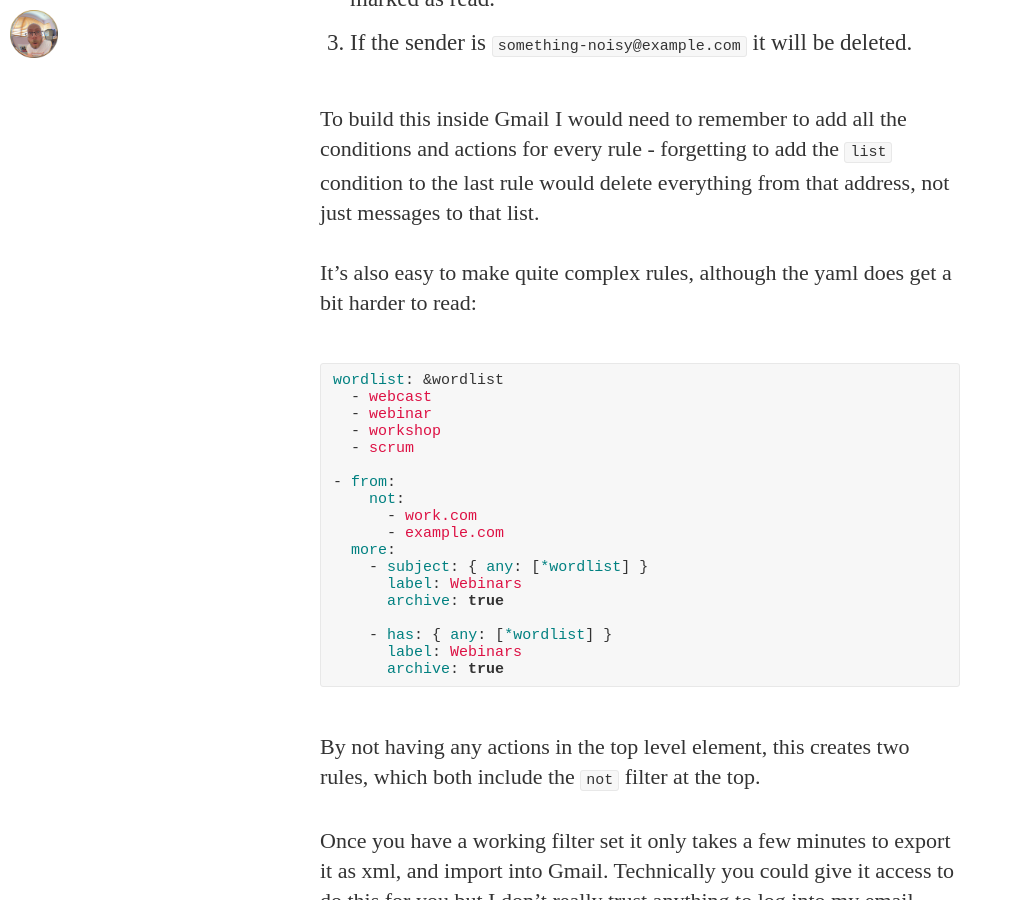
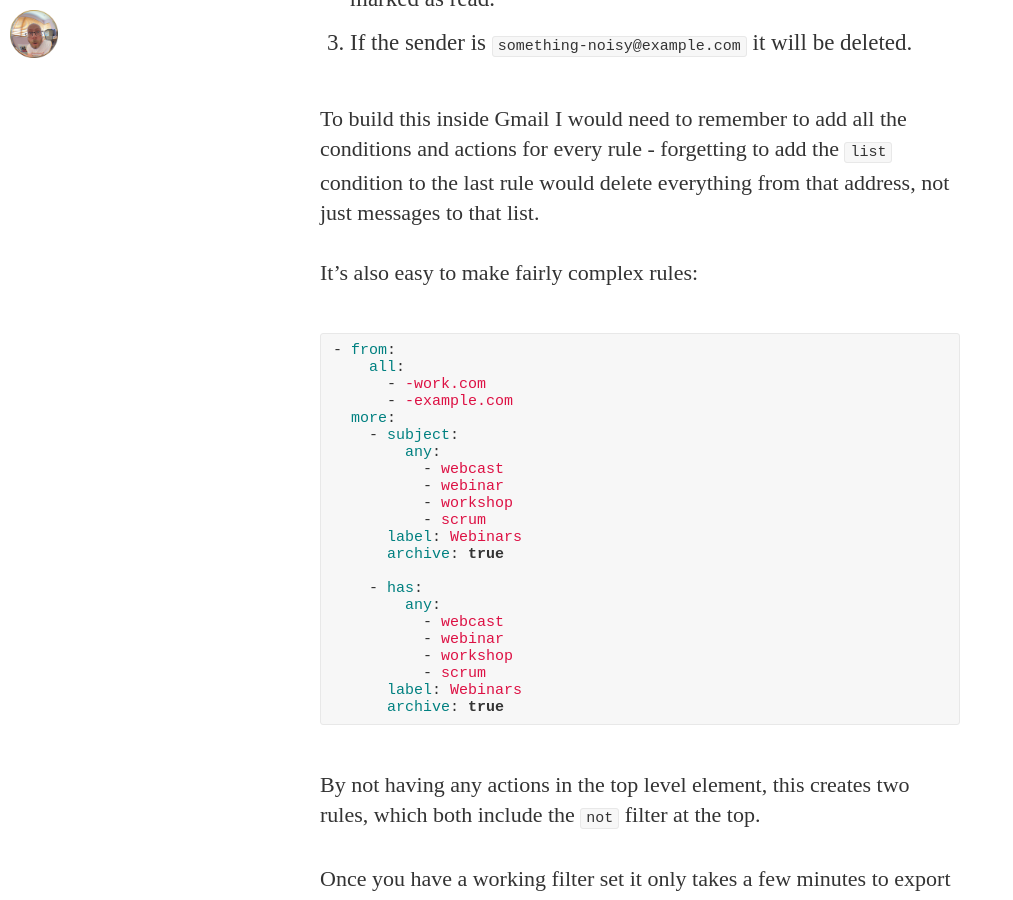
Before and after one commit to tom-henderson/tom-henderson.github.io, a Jekyll site: the page built from _posts/2022-01-11-wrangling-gmail-filters.md, in a window 1280 px wide and 900 px high, scrolled down 1362 px. Shown: the whole window, without its empty margins (0-1013 px from the left). Built offline with Jekyll 4.4.1, drawn with Linux system fonts in a browser that asks for light colours; some web fonts are replaced; comment, search, counter and statistics services are not loaded.

Commit message:
Correct filter

```diff
--- a/_posts/2022-01-11-wrangling-gmail-filters.md
+++ b/_posts/2022-01-11-wrangling-gmail-filters.md
@@ -32,25 +32,30 @@ This generates an xml file with 3 filters:
 
 To build this inside Gmail I would need to remember to add all the conditions and actions for every rule - forgetting to add the `list` condition to the last rule would delete everything from that address, not just messages to that list.
 
-It’s also easy to make quite complex rules, although the yaml does get a bit harder to read:
+It’s also easy to make fairly complex rules:
 
 {% highlight yaml %}
-wordlist: &wordlist
-  - webcast
-  - webinar
-  - workshop
-  - scrum
 
 - from:
-    not:
-      - work.com
-      - example.com
+    all:
+      - -work.com
+      - -example.com
   more:
-    - subject: { any: [*wordlist] }
+    - subject:
+        any:
+          - webcast
+          - webinar
+          - workshop
+          - scrum
       label: Webinars
       archive: true
 
-    - has: { any: [*wordlist] }
+    - has:
+        any:
+          - webcast
+          - webinar
+          - workshop
+          - scrum
       label: Webinars
       archive: true
 {% endhighlight %}
```
